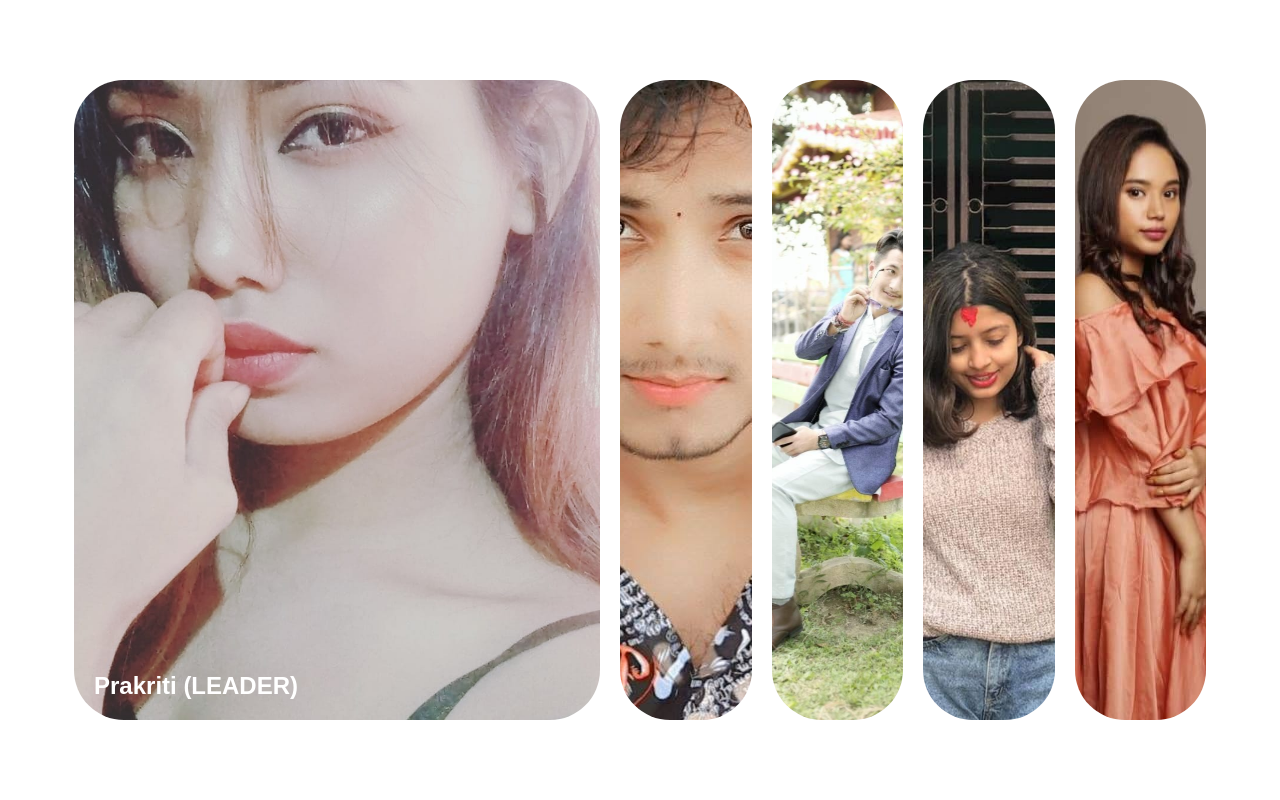
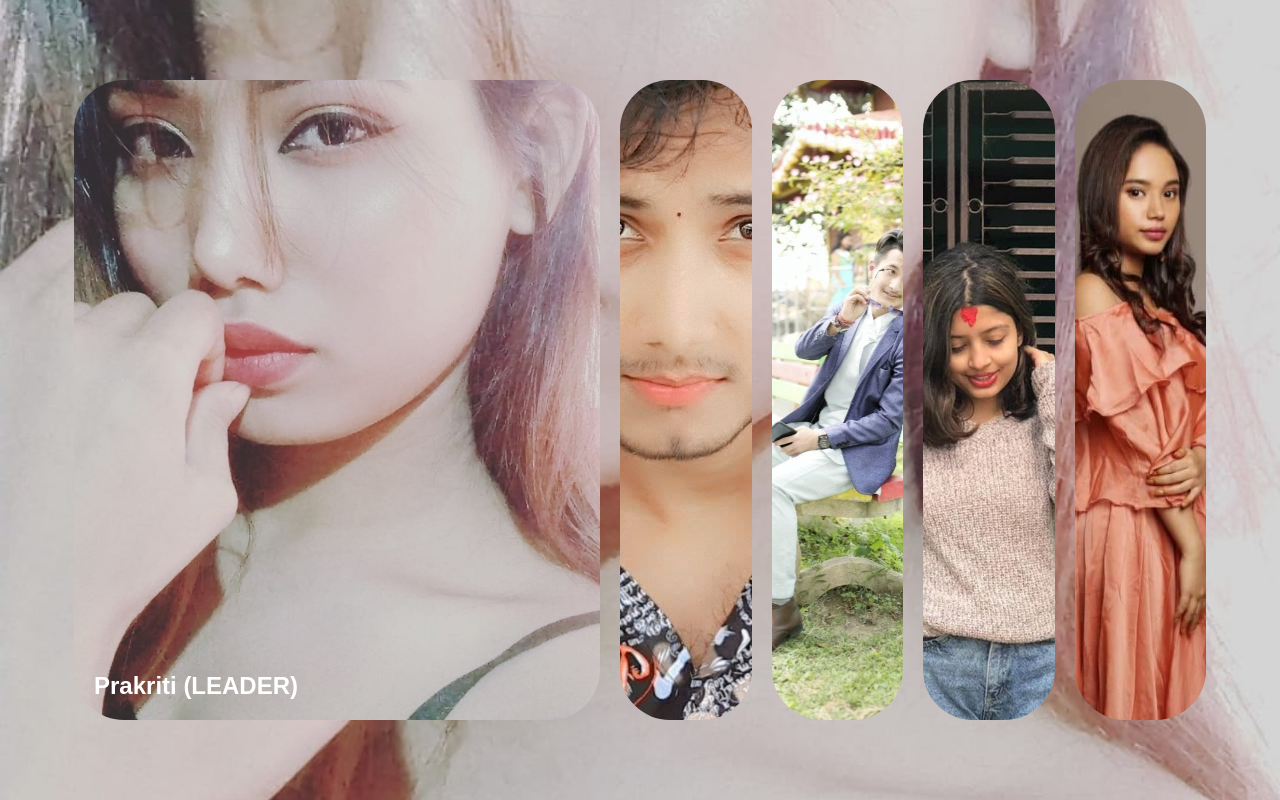
Before and after one commit to nirajtimila/bidyakasam-pubg, a website: page index.html in a window 1280 px wide. Drawn offline with Linux system fonts and the light colour scheme; a web font is replaced by a local one.

Commit message:
background image changer

```diff
--- a/index.html
+++ b/index.html
@@ -10,7 +10,7 @@
 </head>
 <body>
 
-  <div class="container">
+  <div class="container displaypanel">
 
   <div class="panel active" style="background-image: url('img/prakriti.jpg')">
     <h3>Prakriti (LEADER)</h3>
@@ -37,7 +37,6 @@
 </div>
 
 
-
     <script src="script.js"></script>
 </body>
 
--- a/script.js
+++ b/script.js
@@ -1,9 +1,13 @@
 const panels = document.querySelectorAll('.panel')
-
+const body = document.body
+let activePanels = 0
+console.log(panels)
 panels.forEach(panel => {
     panel.addEventListener('click', () => {
         removeActiveClasses()
         panel.classList.add('active')
+        body.style.backgroundImage = panel.style.backgroundImage
+
     })
 })
 
--- a/style.css
+++ b/style.css
@@ -12,6 +12,15 @@ body {
   height: 100vh;
   overflow: hidden;
   margin: 0;
+  background-color: black;
+  background-position: center center;
+  background-repeat: no-repeat;
+  background-size: cover;
+  -webkit-background-size: cover;
+  -moz-background-size: cover;
+  -o-background-size: cover;
+  background-image: url('img/prakriti.jpg');
+  transition: 0.4s;
 }
 
 .container {
@@ -61,4 +70,5 @@ body {
   .panel:nth-of-type(5) {
    display:none;
   } */
+
 }
```
